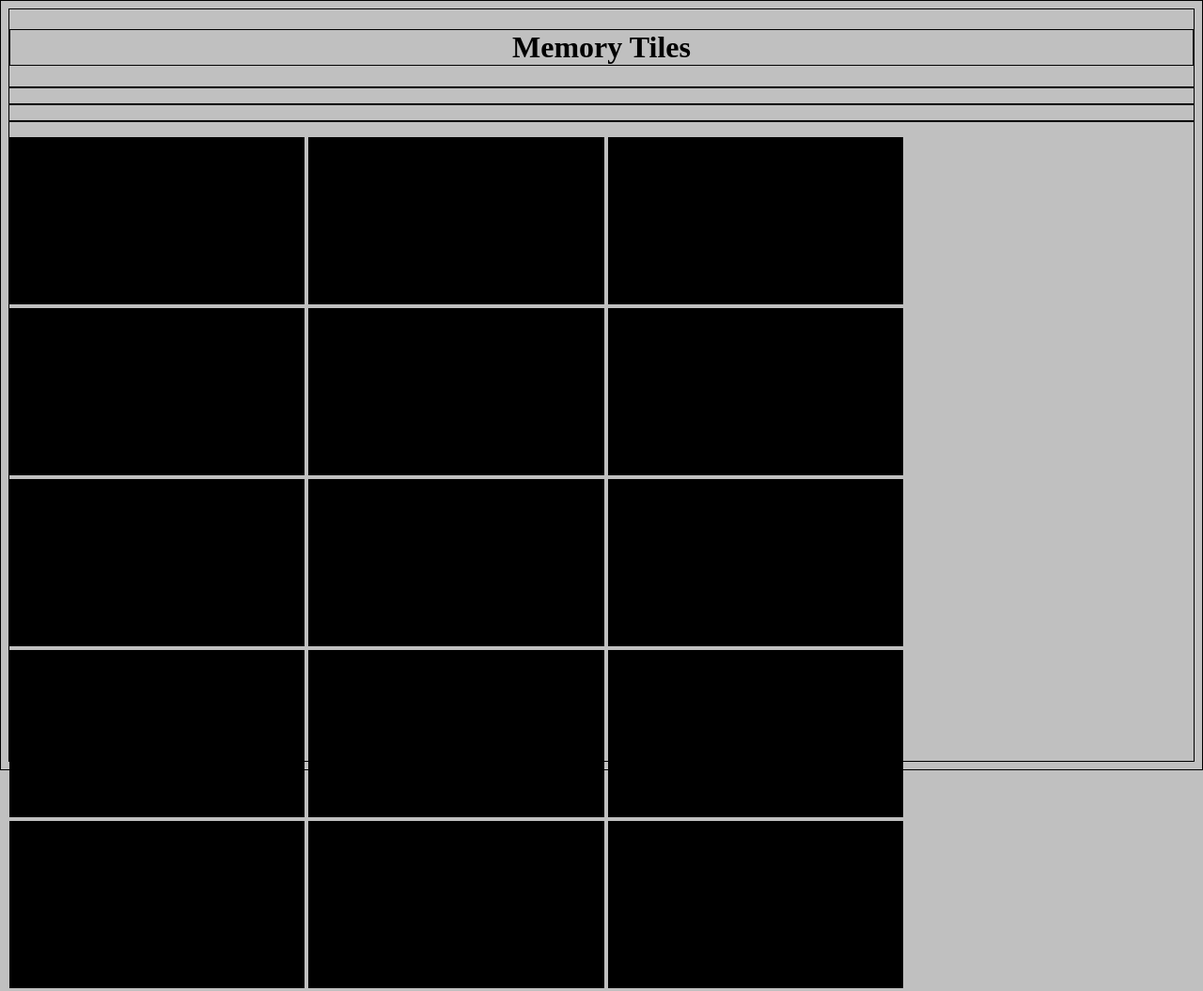
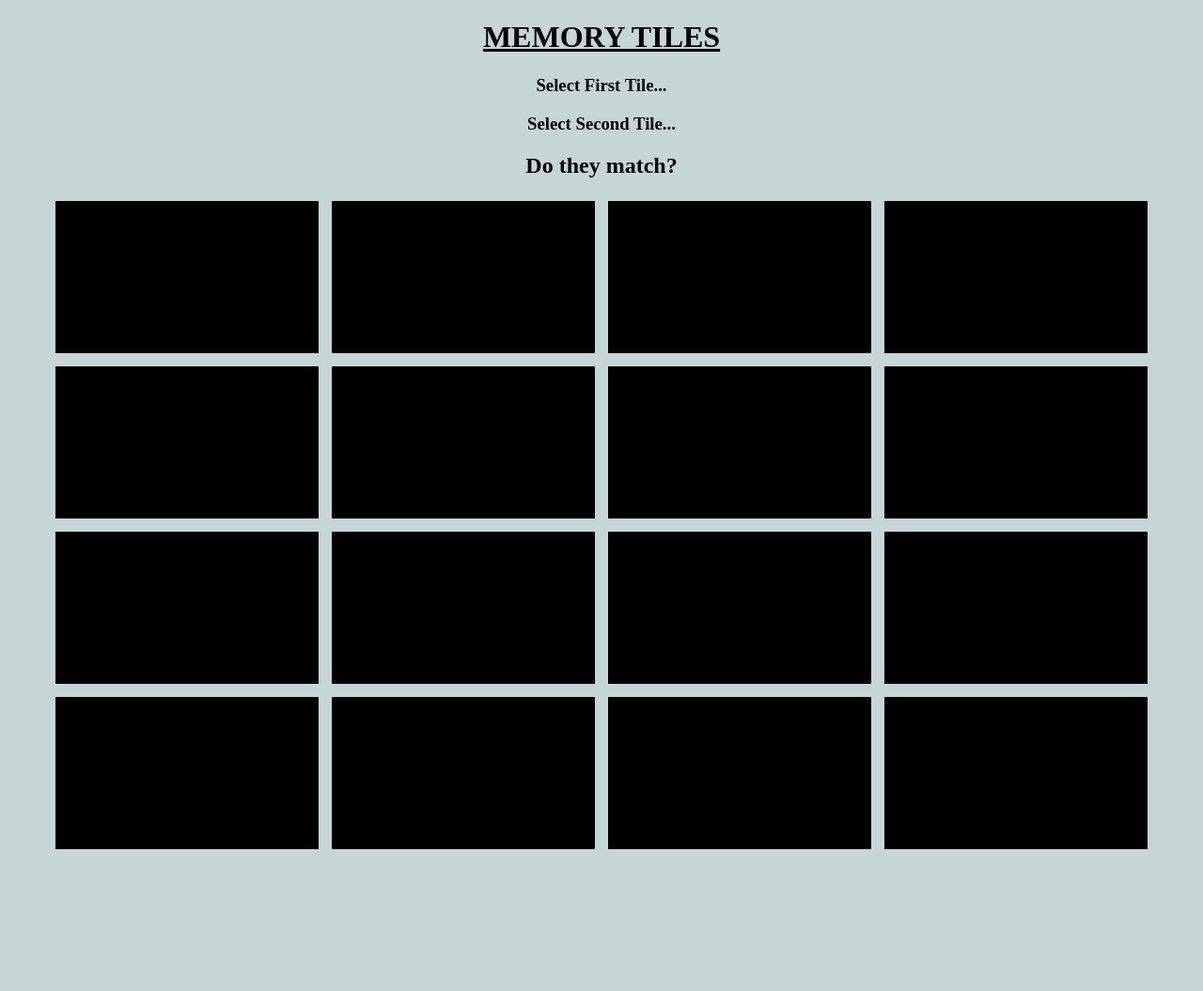
Before and after one commit to techG0LD/memory-game, a plain HTML site: page index.html in a window 1280 px wide. Shown: the top 1055 px of the page at 94% size. After the commit the page ends 913 px from the top, so only its background shows below. Drawn offline with Linux system fonts and the light colour scheme.

Commit message:
styling ux/ui

```diff
--- a/app.js
+++ b/app.js
@@ -68,7 +68,8 @@ function coverTiles(){
     for(let i =0; i < listOfObjTiles.length; i++){
         //  console.log(tiles[i].id)
          document.getElementById(listOfObjTiles[i].id).style.backgroundColor = 'black'  //set every card to deafult{black} color on load
-    }
+        //  document.getElementById(listOfObjTiles[i].id).innerHTML = "?"
+        }
 }
 
 
@@ -217,10 +218,9 @@ function giveColor(){
 
 const resetText = async () => {
     await delay(3000);
-    document.getElementById('result').innerHTML = ''
-    document.getElementById('caption').innerHTML = " "
-    document.getElementById('caption2').innerHTML = " "
-
+    document.getElementById('caption').innerHTML = "Select First Tile..."
+    document.getElementById('caption2').innerHTML = "Select Second Tile..."
+    document.getElementById('result').innerHTML = 'Do they match?'
 }
 
 const resetTry = async () => {
@@ -260,6 +260,7 @@ const resetTry = async () => {
 
             if (firstTile === null && secondTile === null ) {
                 document.getElementById(listOfObjTiles[i].id).style.backgroundColor = listOfObjTiles[i].color
+                document.getElementById(listOfObjTiles[i].id).innerHTML = " "
                 firstTile = listOfObjTiles[i].color;
                 firstTileID = listOfObjTiles[i].id;
 
@@ -269,7 +270,7 @@ const resetTry = async () => {
                 //     resetText();
                 //     resetTiles();
                 // }
-                 document.getElementById('caption').innerHTML = 'you choose ' + firstTile + " as your first tile"
+                 document.getElementById('caption').innerHTML = 'First Tile: ' + firstTile.toUpperCase()
                 console.log(listOfObjTiles[i].color)
 
 
@@ -278,7 +279,7 @@ const resetTry = async () => {
                 document.getElementById(listOfObjTiles[i].id).style.backgroundColor = listOfObjTiles[i].color
                 secondTile = listOfObjTiles[i].color
                 secondTileID = listOfObjTiles[i].id
-                document.getElementById('caption2').innerHTML = 'you choose ' + secondTile + " as your second tile"
+                document.getElementById('caption2').innerHTML = "Second Tile: " + secondTile.toUpperCase()
 
                 if(firstTileID === secondTileID){
 
@@ -352,8 +353,8 @@ const resetTry = async () => {
 
 
 
-    //issue #1 : if chossenn one of the matched tiles, first or second choice. it changed both options to black,how to aoid the matched tile reverting to black
-
+    //issue #1 : if chossenn one of the found tiles, first or second choice. it changed both options to black,how to aoid the matched tile reverting to black
+    //issue #2 : if choosing a found tile for both first and second choice,it resets the color
 
     //  do{
 
--- a/index.html
+++ b/index.html
@@ -11,10 +11,10 @@
 </head>
 <body>
 
-    <h1>Memory Tiles</h1>
-    <p id="caption"></p>
-    <p id="caption2"></p>
-    <p id="result"></p>
+    <h1>MEMORY TILES</h1>
+    <h3 id="caption">Select First Tile...</h3>
+    <h3 id="caption2">Select Second Tile...</h3>
+    <h2 id="result">Do they match?</h2>
 
     <!-- <section class="tile-memory-game"> -->
          <!-- row one of cards -->
--- a/main.css
+++ b/main.css
@@ -1,27 +1,37 @@
 body {
-    background-color:silver;
+    background-color:rgba(166, 191, 191, 0.633);
     height : 100vh;
     /* width:auto;
     max-width: 100%; */
+    text-align: center;
+}
+
+h1{
+    text-decoration: underline;
 }
 
 
-
-*{
+/* *{
     border: 1px solid black;
-}
+} */
 
 h1{
     text-align: center;
 }
 
 div {
-    width : 24%;
+    width : 22%;
     display: inline-block;
-    background-color: white;
-    height :22%;
+    background-color: black;
+    height :20%;
+    text-align: center;
+    color :aquamarine;
+    /* font-size: 125px; */
 
-    padding-left: 10px;
+
+    /* margin-left: auto; */
+    margin : 5px 5px 5px 5px;
+
 
     border:solid 1px black;
 
```
